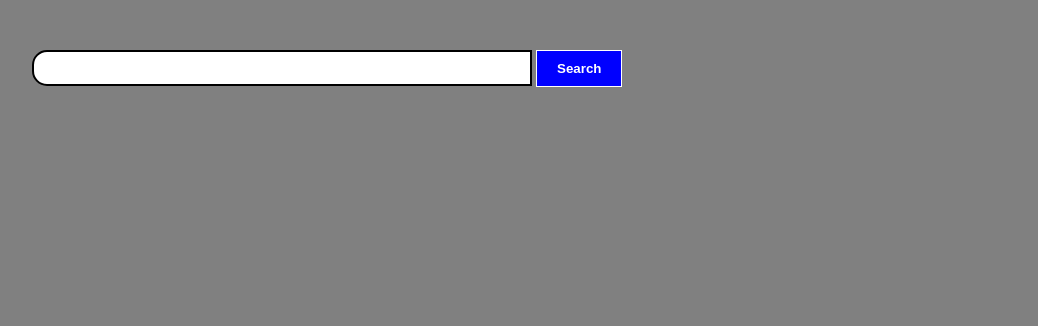
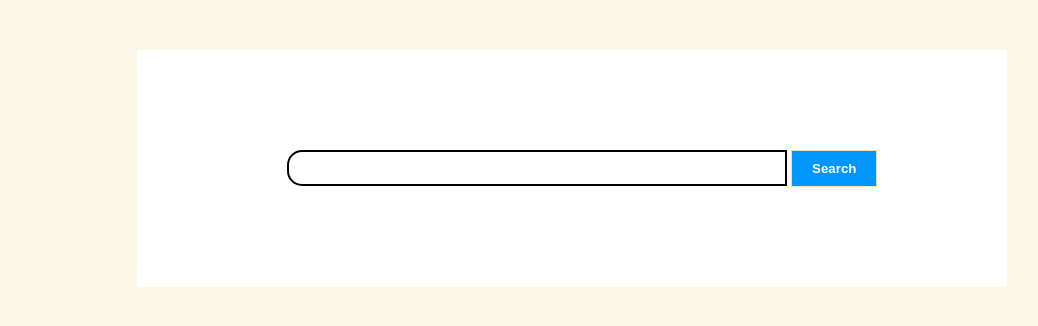
Before and after one commit to NavMomi/Tenor-Gif-API, a plain HTML site: page index.html in a window 1280 px wide. Shown: the whole page, without its empty margins (68-1106 px from the left). Drawn offline with nearby package versions, Linux system fonts and the light colour scheme.

Commit message:
Update style.css

```diff
--- a/style.css
+++ b/style.css
@@ -2,11 +2,17 @@
   padding: 0;
   margin: 0;
 }
-
 body {
-  background-color:gray;
+  background-color:#FCF8E8;
 }
-
+.container{
+  background-color: white;
+  width: 770px;
+  height: auto;
+  margin: auto;
+  margin-top: 50px;
+  padding: 50px;
+}
 #search {
   width: 500px;
   height: 36px;
@@ -14,16 +20,18 @@ body {
   border: 2px solid black;
   margin: 50px 0 0 100px;
 }
-
 button {
   padding: 10px 20px;
-  background-color: blue;
-  border: 1px solid white;
+  background-color:#0096FF;
+  border: 1px solid #EDDFB3;
   color: white;
   font-weight: bold;
 }
+button:hover{
+  background-color: brown;
+}
 #user {
-  margin-top: 20px;
+  margin-top: 50px;
 }
 
 #user img {
```
